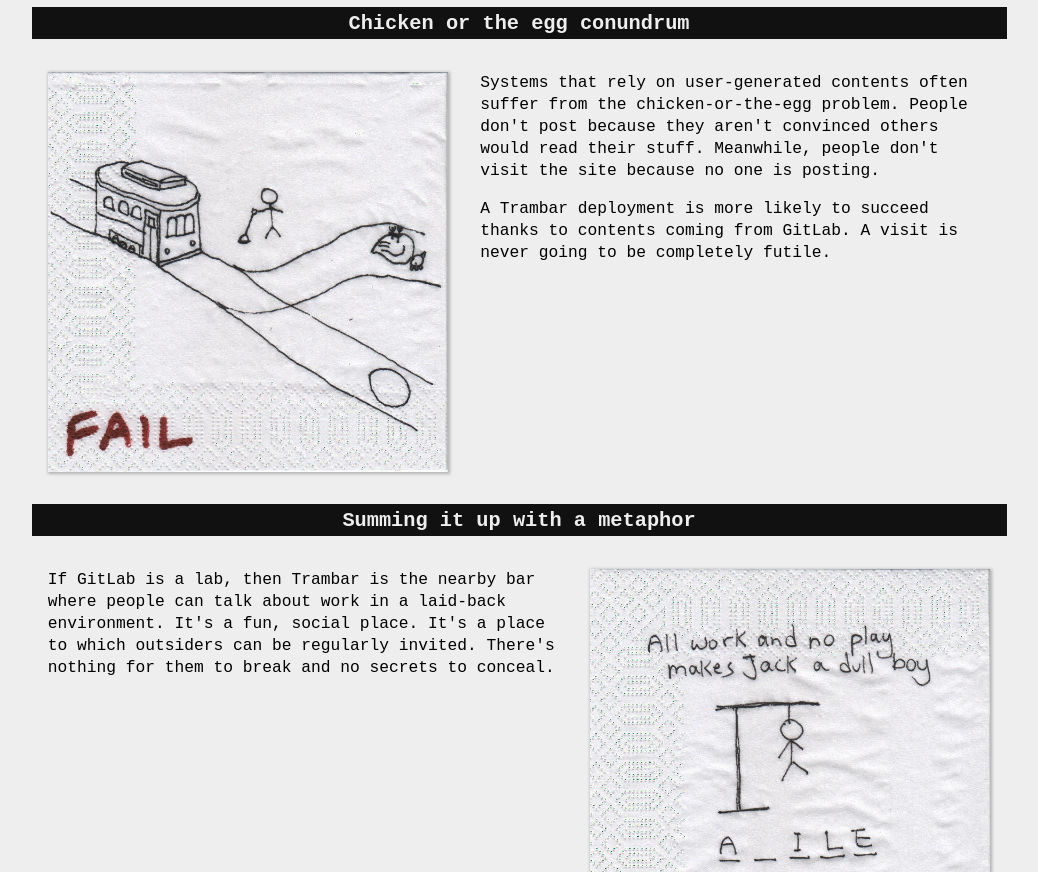
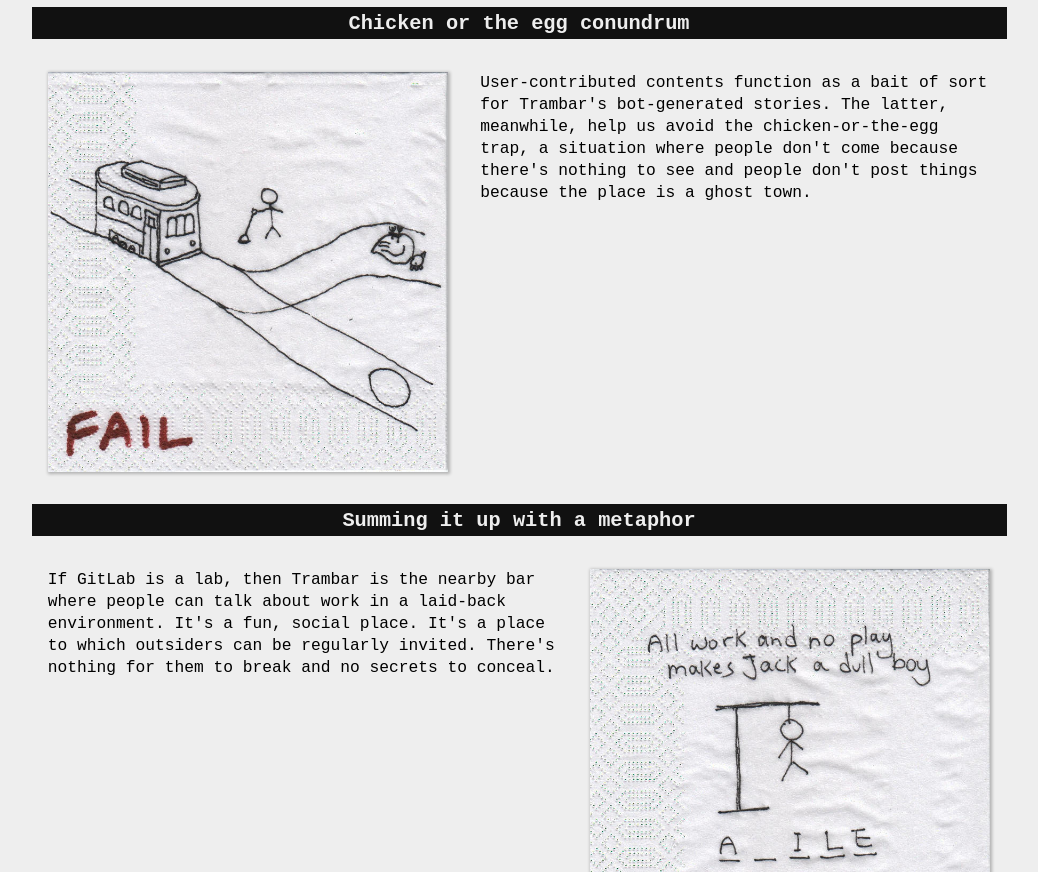
Before and after one commit to chung-leong/trambar-website, a website built with webpack: page www/index.html in a window 1280 px wide. Shown: the part 3712-4584 px from the top of the page, without its empty margins (121-1159 px from the left). Built offline with nearby package versions, Linux system fonts and the light colour scheme.

Commit message:
Updated section about chicken and the egg.

```diff
--- a/src/main.js
+++ b/src/main.js
@@ -1,3 +1 @@
 import './style.scss';
-
-console.log('hello');
--- a/www/app.js
+++ b/www/app.js
@@ -1 +1 @@
-!function(n){function t(r){if(e[r])return e[r].exports;var o=e[r]={i:r,l:!1,exports:{}};return n[r].call(o.exports,o,o.exports,t),o.l=!0,o.exports}var e={};t.m=n,t.c=e,t.d=function(n,e,r){t.o(n,e)||Object.defineProperty(n,e,{configurable:!1,enumerable:!0,get:r})},t.n=function(n){var e=n&&n.__esModule?function(){return n.default}:function(){return n};return t.d(e,"a",e),e},t.o=function(n,t){return Object.prototype.hasOwnProperty.call(n,t)},t.p="",t(t.s=0)}([function(n,t,e){"use strict";e(1),console.log("hello")},function(n,t){}]);
+!function(t){function n(e){if(r[e])return r[e].exports;var o=r[e]={i:e,l:!1,exports:{}};return t[e].call(o.exports,o,o.exports,n),o.l=!0,o.exports}var r={};n.m=t,n.c=r,n.d=function(t,r,e){n.o(t,r)||Object.defineProperty(t,r,{configurable:!1,enumerable:!0,get:e})},n.n=function(t){var r=t&&t.__esModule?function(){return t.default}:function(){return t};return n.d(r,"a",r),r},n.o=function(t,n){return Object.prototype.hasOwnProperty.call(t,n)},n.p="",n(n.s=0)}([function(t,n,r){"use strict";r(1)},function(t,n){}]);
--- a/www/index.html
+++ b/www/index.html
@@ -124,8 +124,7 @@
                 <img class="sketch" src="ef8658917d3c7a38cc43768b918c55bf.jpg">
             </div>
             <div class="text">
-                <p>Systems that rely on user-generated contents often suffer from the chicken-or-the-egg problem. People don't post because they aren't convinced others would read their stuff. Meanwhile, people don't visit the site because no one is posting.</p>
-                <p>A Trambar deployment is more likely to succeed thanks to contents coming from GitLab. A visit is never going to be completely futile.</p>
+                <p>User-contributed contents function as a bait of sort for Trambar's bot-generated stories. The latter, meanwhile, help us avoid the chicken-or-the-egg trap, a situation where people don't come because there's nothing to see and people don't post things because the place is a ghost town.</p>
             </div>
         </section>
 
```
Also changed, not shown: src/index.html (+1 -2 lines).
